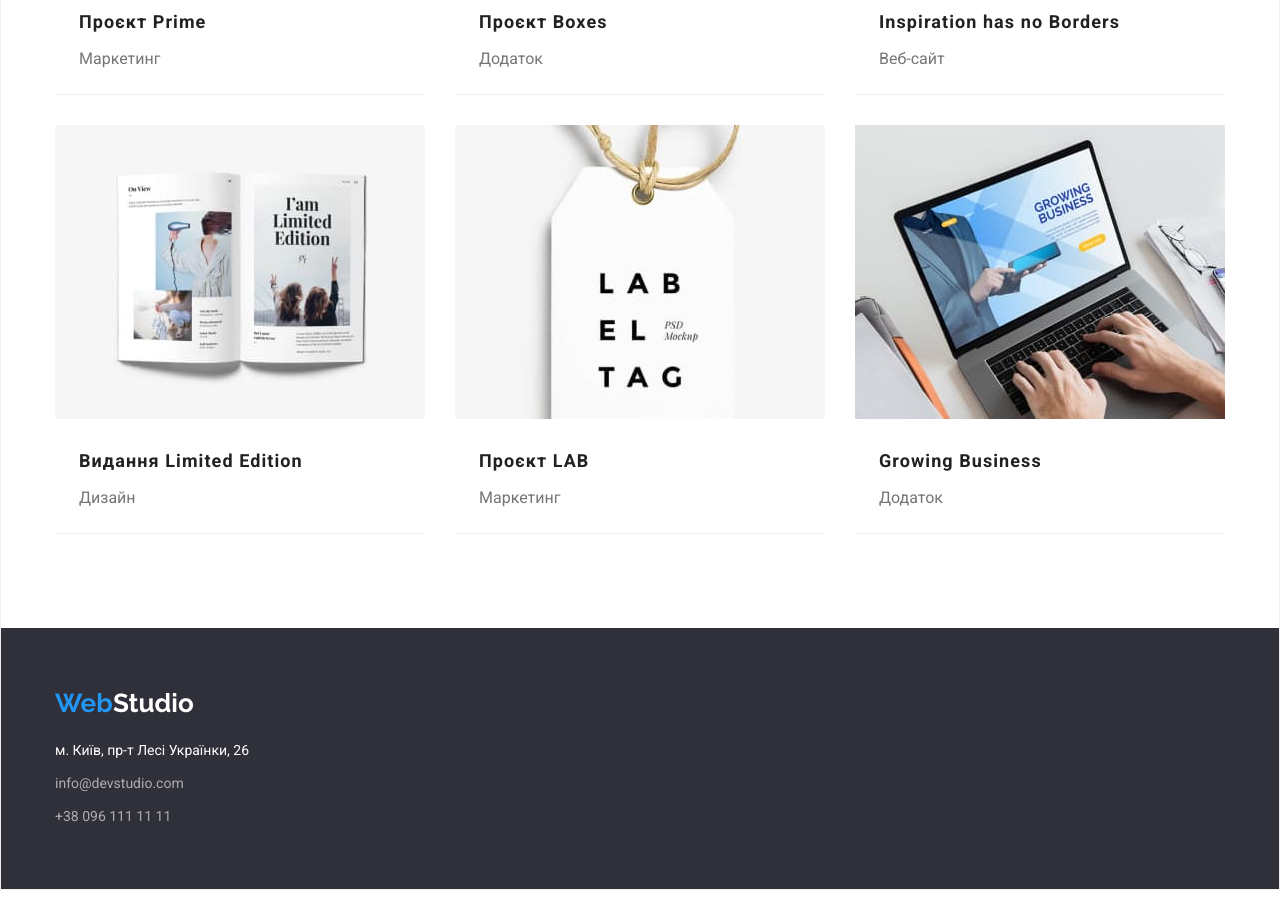
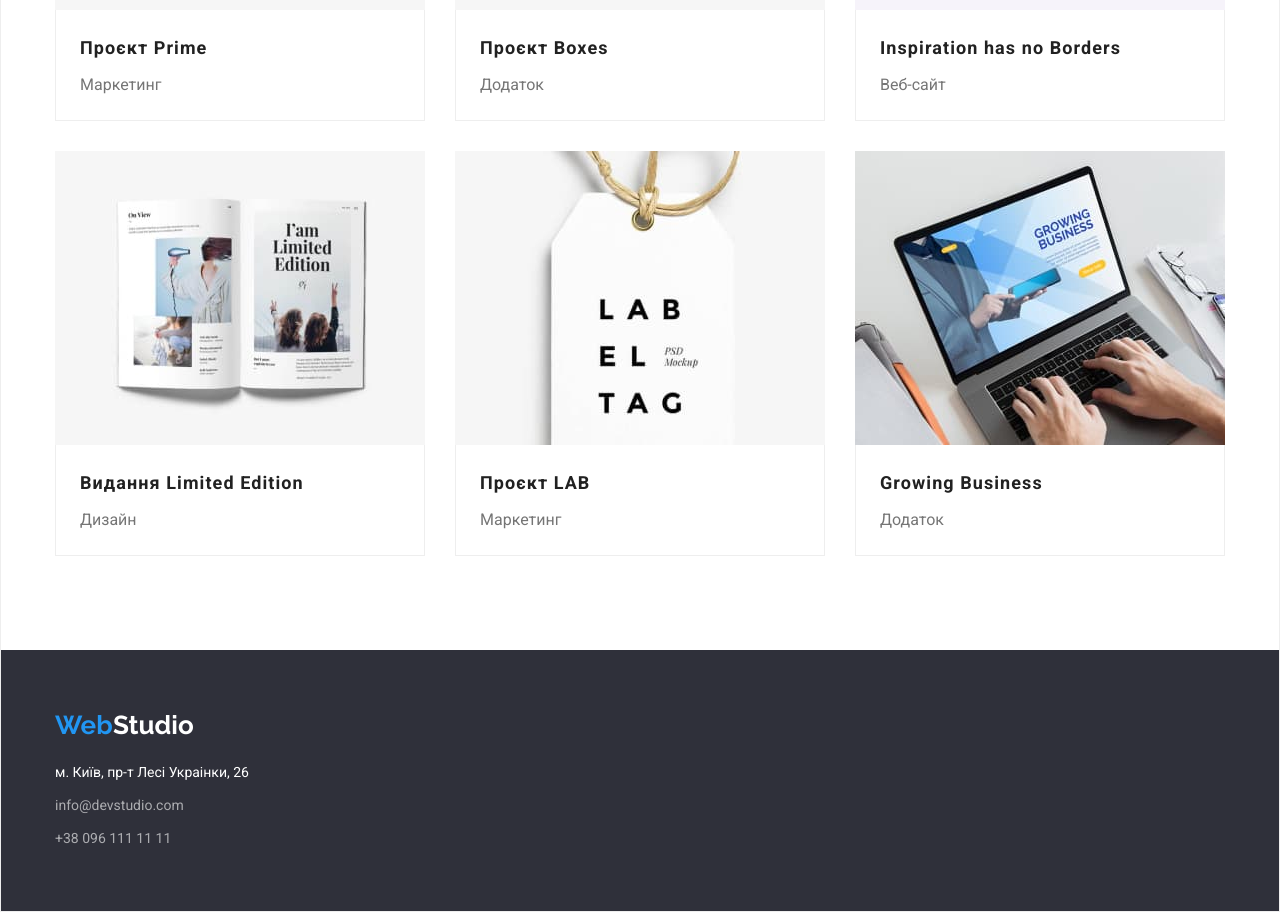
Before and after one commit to DianaShe/goit-markup-hw-03, a plain HTML site: page portfolio.html in a window 1280 px wide. Shown: the part 960-1872 px from the top of the page. Before the commit the page ends 1850 px from the top, so only its background shows below. Drawn offline with nearby package versions, Linux system fonts and the light colour scheme.

Commit message:
Added map link, fixed details

```diff
--- a/portfolio.html
+++ b/portfolio.html
@@ -135,7 +135,9 @@
       </a>
       <address>
         <ul class="adress-list list">
-          <li class="adress">м. Київ, пр-т Лесі Українки, 26</li>
+          <li class="adress">
+            <a class="adress-map link" href="https://goo.gl/maps/CPtrU1FHBa2aNyZL9" target="_blank" rel="noopener noreferrer nofollow">м. Київ, пр-т Лесі Украінки, 26</a>
+          </li>
           <li class="adress">
             <a class="adress-item link" href="mailto:info@devstudio.com">info@devstudio.com</a>
           </li>
--- a/styles.css
+++ b/styles.css
@@ -102,8 +102,7 @@ h1, h2, h3, p, ul {
 }
 
 .contact {
-
-
+  font-weight: 500;
   font-size: 14px;
   line-height: 1.14;
   letter-spacing: 0.02em;
@@ -278,13 +277,15 @@ h1, h2, h3, p, ul {
   padding-left: 0;
 }
 
-.adress, .adress-item {
+.adress {
   margin-bottom: 9px;
-
   font-weight: 400;
   font-style: normal;
   font-size: 14px;
   line-height: 1.71;
+}
+
+.adress-map {
   color:var(--white-color)
 }
 
@@ -296,7 +297,7 @@ h1, h2, h3, p, ul {
   margin-bottom: 0;
 }
 
-.adress-item:hover, .adress-item:focus {
+.adress-item:hover, .adress-item:focus, .adress-map:hover, .adress-map:focus  {
   color: var(--accent-color);
 }
 
@@ -320,7 +321,7 @@ h1, h2, h3, p, ul {
   display: flex;
   padding-left: 0;
   justify-content: center;
-  margin-bottom: 15px;
+  margin-bottom: 50px;
 }
 
 .filter-list .item:not(:last-child) {
@@ -339,7 +340,7 @@ h1, h2, h3, p, ul {
   font-size: 16px;
   line-height: 1.62;
   letter-spacing: 0.03em;
-  background-color: var (--thr-bg-color);
+  background-color: var(--thr-bg-color);
   color: var(--secondary-text-color);
   box-shadow: none;
 }
@@ -353,8 +354,6 @@ h1, h2, h3, p, ul {
 .projects .item {
   width: 370px;
   margin-right: 30px;
-  border-bottom: 1px solid #EEEEEE;
-
 }
 
 .projects .item:nth-child(3n) {
@@ -365,8 +364,14 @@ h1, h2, h3, p, ul {
   margin-bottom: 30px;
 }
 
+.projects img {
+  display: block;
+}
+
 .project-text {
-  margin: 20px 24px;
+  padding: 20px 24px;
+  border: 1px solid #EEEEEE;
+  border-top: none;
 }
 
 .project-title {
```
Also changed, not shown: index.html (+3 -1 lines).
